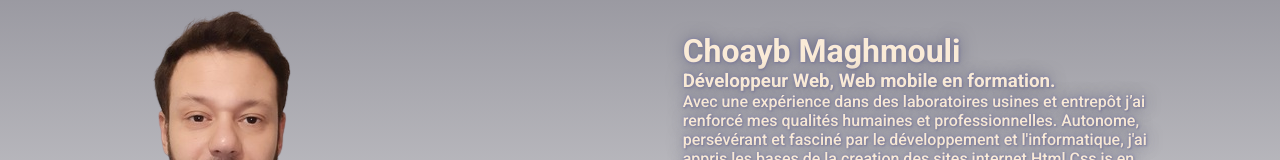
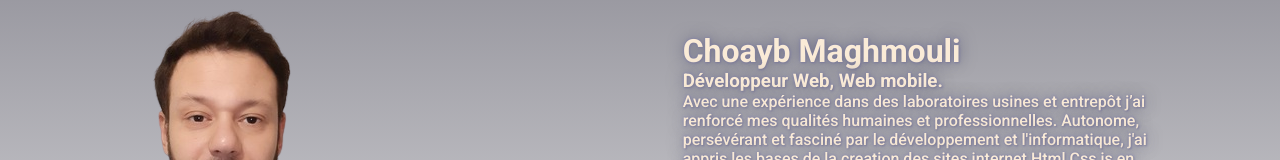
Before and after one commit to choay/devoirs-cef-portfolio-vue, a Vue app: page /Apropos in a window 1280 px wide. Shown: the part 162-322 px from the top of the page. Built offline with nearby package versions, Linux system fonts and the light colour scheme.

Commit message:
mise a jour final

```diff
--- a/src/components/Apropos.vue
+++ b/src/components/Apropos.vue
@@ -5,7 +5,7 @@
         </div>
         <div class="presentation">
             <h1 id="about">Choayb Maghmouli</h1>
-            <h3>Développeur Web, Web mobile en formation.</h3>
+            <h3>Développeur Web, Web mobile.</h3>
             <p>Avec une expérience dans des laboratoires usines et entrepôt j’ai renforcé mes qualités humaines et professionnelles. Autonome, persévérant et fasciné par le développement et l'informatique, j'ai appris les bases de la creation des sites internet Html Css js en autodidacte .<br><br>
 
                 L'apprentissage est la seule chose que l'esprit n'épuise jamais, ne craint jamais et ne regrette jamais.
```
